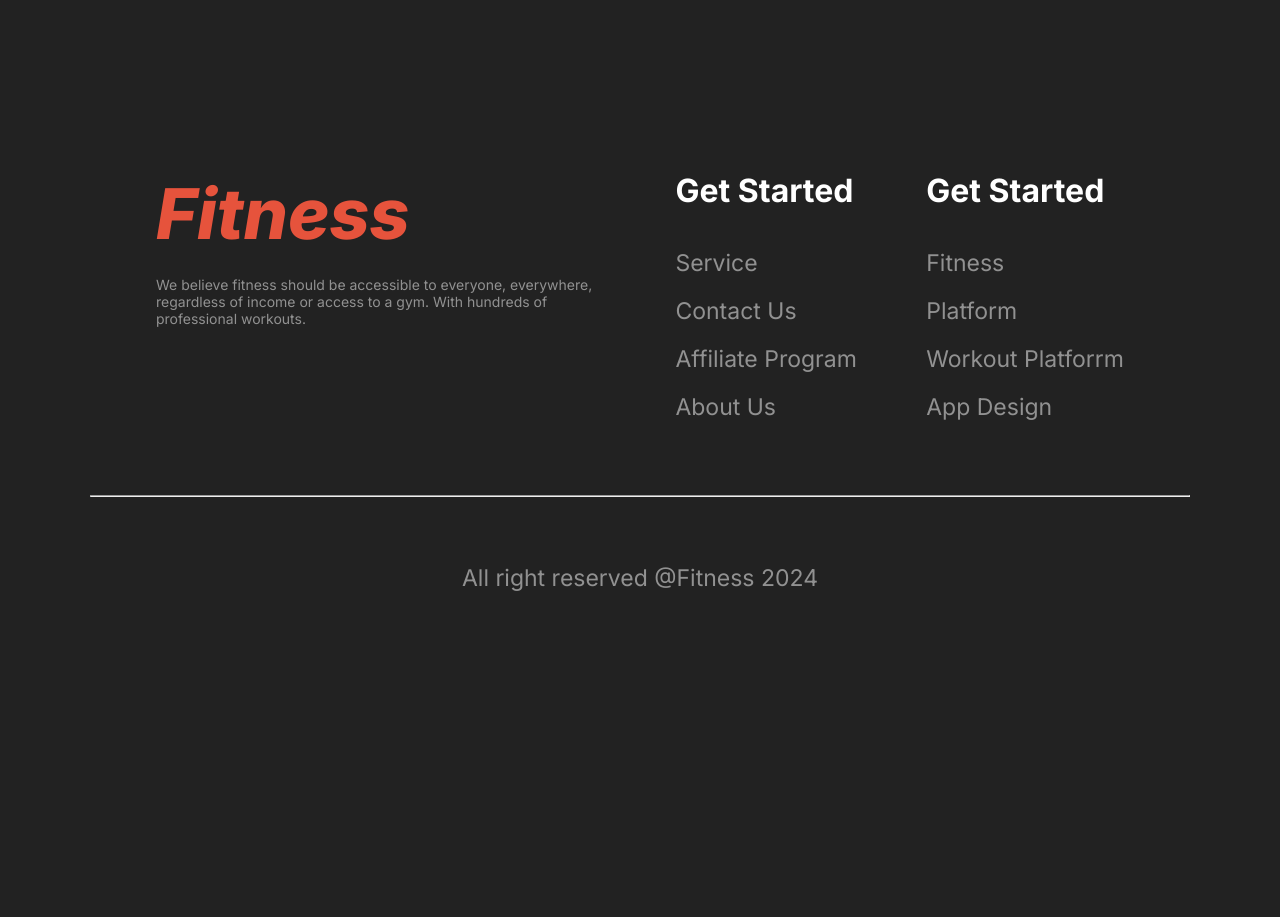
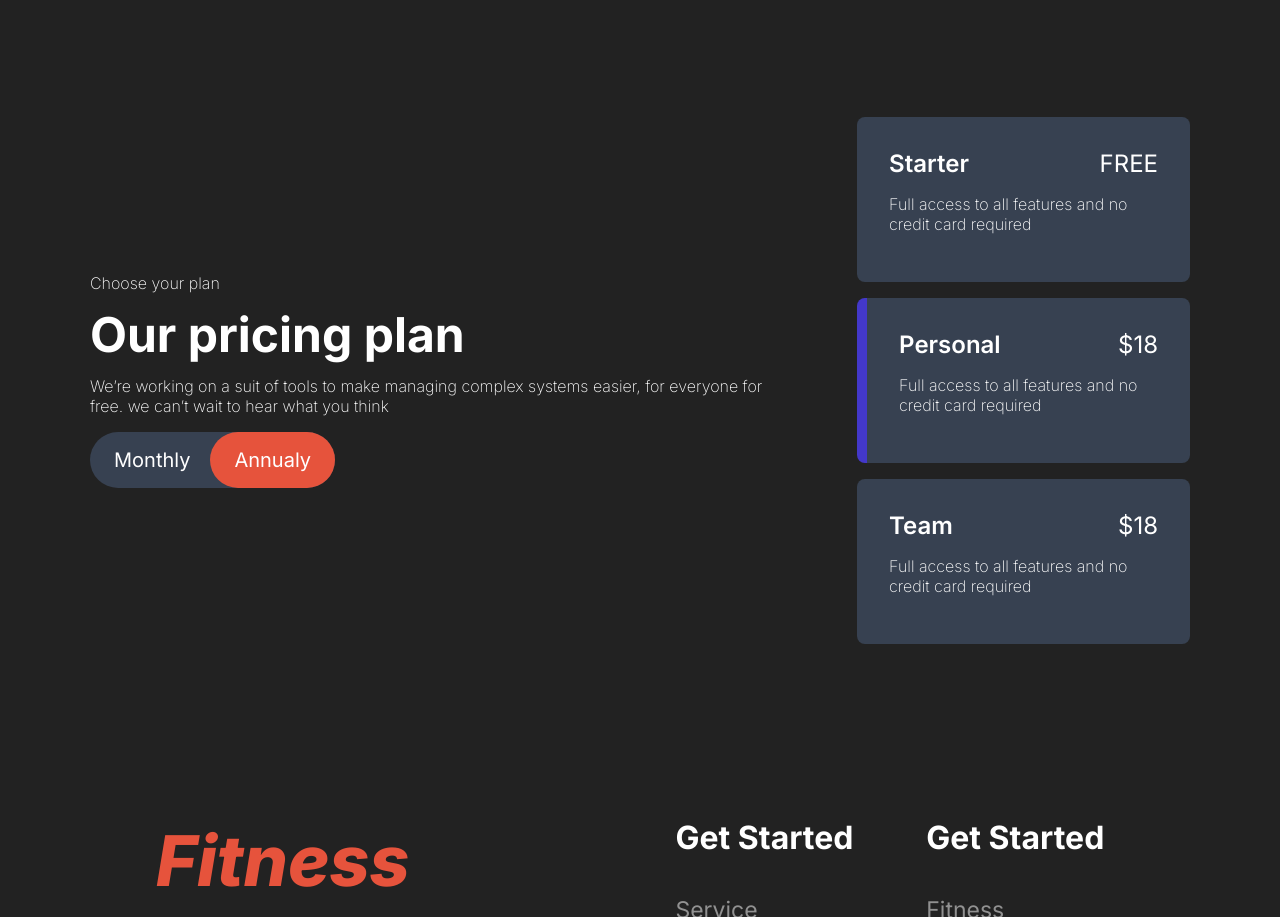
Before and after one commit to md-irfankhan/assignment-2, a plain HTML site: page index.html in a window 1280 px wide. Shown: the part 3386-4303 px from the top of the page. Before the commit the page ends 4045 px from the top, so only its background shows below. Drawn offline with Linux system fonts and the light colour scheme; a web font is replaced by a local one.

Commit message:
Plan Section Added

```diff
--- a/index.html
+++ b/index.html
@@ -227,13 +227,50 @@
                 </div>
             </div>
         </section>
+        <section class="plan flex">
+            <div class="plan-texts">
+                <p class="text-1 inter-400">Choose your plan</p>
+                <h3 class="plan-text-title inter-700">Our pricing plan</h3>
+                <p class="plan-text-subtitle inter-400">We’re working on a suit of tools to make managing complex systems easier,
+                    for everyone for free. we can’t wait to hear what you think</p>
+
+                <button class="plan-btn flex inter-400"><div>Monthly</div><div class="btn-span">Annualy</div></button>
+            </div>
+            <div class="plan-cards flex">
+                <div class="plan-card pcard-1">
+                    <div class="plan-card-titles flex">
+                        <h3 class="plan-card-title inter-600">Starter</h3>
+                        <h3 class="plan-card-title inter-400">FREE</h3>
+
+                    </div>
+                    <p class="plan-card-subtitle inter-600">Full access to all features and no credit card required</p>
+                </div>
+                <div class="plan-card pcard-2">
+                    <div class="plan-card-titles flex">
+                        <h3 class="plan-card-title inter-600">Personal</h3>
+                        <h3 class="plan-card-title inter-400">$18</h3>
+
+                    </div>
+                    <p class="plan-card-subtitle inter-600">Full access to all features and no credit card required</p>
+                </div>
+                <div class="plan-card pcard-3">
+                    <div class="plan-card-titles flex">
+                        <h3 class="plan-card-title inter-600">Team</h3>
+                        <h3 class="plan-card-title inter-400">$18</h3>
+
+                    </div>
+                    <p class="plan-card-subtitle inter-600">Full access to all features and no credit card required</p>
+                </div>
+            </div>
+        </section>
     </main>
 
     <footer class="footer">
         <div class="footer-texts flex">
             <div class="footer-logos">
                 <h2 class="footer-logo-title inter-800">Fitness</h2>
-                <p class="footer-logo-subtitle inter-400">We believe fitness should be accessible to everyone, everywhere,
+                <p class="footer-logo-subtitle inter-400">We believe fitness should be accessible to everyone,
+                    everywhere,
                     regardless of income or access to a gym. With hundreds of professional workouts.</p>
             </div>
             <div class="footer-links">
--- a/styles/style.css
+++ b/styles/style.css
@@ -491,6 +491,72 @@ option {
   color: rgba(255, 255, 255, 0.5);
   font-size: 1.4375rem;
 }
+
+.plan{
+  /* background-color: rgba(55,65,81,1); */
+  align-items: center;
+  margin-top: 120px;
+  gap: 60px;
+}
+.plan-card-titles{
+  justify-content: space-between;
+}
+.plan-card-title{
+  font-size: 1.5rem;
+  margin: 0;
+}
+.plan-card-subtitle{
+  font-size: 1rem;
+  margin-top: 16px;
+  font-weight: 200;
+}
+.plan-cards{
+  flex-direction: column;
+  gap: 16px;
+}
+.plan-card{
+  padding: 32px;
+  background-color:rgba(55,65,81,1) ;
+  border-radius: 8px;
+
+}
+.plan-text-title{
+  font-size: 3rem;
+  margin: 12px 0;
+}
+
+.text-1{
+  font-size: 1rem;
+  font-weight: 200;
+  margin: 0;
+
+}
+.plan-text-subtitle{
+  font-weight: 200;
+  font-size: 1rem;
+  margin: 0;
+}
+.plan-btn{
+  background-color: rgba(55,65,81,1) ;
+  border: 0;
+  border-radius: 48px;
+  gap: 20px;
+  color: rgb(255, 255, 255);
+  padding: 0 24px;
+  font-size: 1.25rem;
+  padding-right: 0;
+  align-items: center;
+  margin-top: 16px;
+}
+.btn-span{
+  background-color: rgb(230, 83, 60);
+  border-radius: 48px;
+  padding: 16px 24px;
+  /* margin-right: 0; */
+}
+.pcard-2{
+  border-left: 10px solid rgba(67,56,202,1);
+}
 @media screen and (max-width:576px) {
   .banner {
     flex-direction: column;
@@ -549,7 +615,9 @@ option {
     flex-direction: column;
     gap: 20px;
   }
-
+.plan{
+  flex-direction: column;
+}
 
 
 }
```
